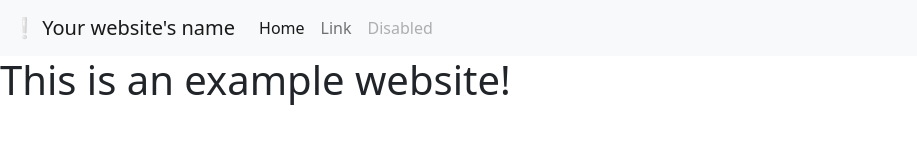
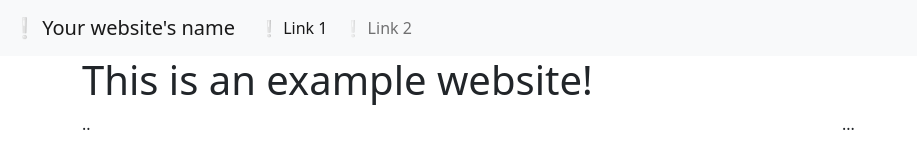
Before and after one commit to bluelotus03/mlh-bootstrap-starter-kit, a plain HTML site: page index.html in a window 1280 px wide. Shown: the whole page, without its empty margins (0-917 px from the left). Drawn offline with nearby package versions, Linux system fonts and the light colour scheme.

Commit message:
added columns

```diff
--- a/index.html
+++ b/index.html
@@ -1,43 +1,61 @@
 <!DOCTYPE html>
 <head>
+
     <!-- This is some metadata! It allows us to specify useful things such as keywords and your website's description -->
     <meta charset="UTF-8">
     <meta name="viewport" content="width=device-width, intitial-scale=1.0">
     <meta name="keywords" content="❕ Put your keywords here, eg: BLAHAJ, Ryan, MLH">
     <meta name="description" content="❕ Type a description about your website here! A couple of sentences is fine :D">
     <meta name="author" content="❕ Type your name here">
+
     <!-- This is your page's title! It's what is shown on Google and in the tab at the top of the screen -->
     <title>❕ Put your website's name here</title>
+
     <!-- CSS is how we style our website! We're including a Boostrap CSS file, as well as one you can edit -->
     <link href="https://cdn.jsdelivr.net/npm/bootstrap@5.0.2/dist/css/bootstrap.min.css" rel="stylesheet" integrity="sha384-EVSTQN3/azprG1Anm3QDgpJLIm9Nao0Yz1ztcQTwFspd3yD65VohhpuuCOmLASjC" crossorigin="anonymous">
     <link href="/assets/css/styles.css" rel="stylesheet"> <!-- You can edit this file and include your own styles -->
+
 </head>
 
 <!-- Anything you put in your body is visible on your website -->
 <body>
+
+    <!-- This is your navbar. It shows links at the top of the page. -->
     <nav class="navbar navbar-expand-lg navbar-light bg-light">
         <div class="container-fluid">
             <a class="navbar-brand" href="/">❕ Your website's name</a>
+
+            <!-- This is some Bootstrap magic. It automatically minimizes your navbar on mobile-->
             <button class="navbar-toggler" type="button" data-bs-toggle="collapse" data-bs-target="#navbarSupportedContent" aria-controls="navbarSupportedContent" aria-expanded="false" aria-label="Toggle navigation">
             <span class="navbar-toggler-icon"></span>
             </button>
             <div class="collapse navbar-collapse" id="navbarSupportedContent">
             <ul class="navbar-nav me-auto mb-2 mb-lg-0">
                 <li class="nav-item">
-                <a class="nav-link active" aria-current="page" href="#">Home</a>
+                    <a class="nav-link active" aria-current="page" href="/">❕ Link 1</a>
                 </li>
                 <li class="nav-item">
-                <a class="nav-link" href="#">Link</a>
-              </li>
-              <li class="nav-item">
-                <a class="nav-link disabled" href="#" tabindex="-1" aria-disabled="true">Disabled</a>
+                    <a class="nav-link" href="/">❕ Link 2</a>
                 </li>
             </ul>
             </div>
         </div>
     </nav>
 
+    <!-- This is a container! It automatically pushes your content in from the sides! -->
+    <div class="container">
         <h1>This is an example website!</h1>
+
+        <div class="row">
+            <div class="col-8">
+                ..
+            </div>
+            <div class="col-4">
+                ...
+            </div>
+        </div>
+    </div>
+
     <!-- This is Bootstrap's JavaScript! Including it is what makes our website's interactive stuff work! -->
     <script src="https://cdn.jsdelivr.net/npm/bootstrap@5.0.2/dist/js/bootstrap.bundle.min.js" integrity="sha384-MrcW6ZMFYlzcLA8Nl+NtUVF0sA7MsXsP1UyJoMp4YLEuNSfAP+JcXn/tWtIaxVXM" crossorigin="anonymous"></script>
 </body>
```
Lines whose indentation alone changed are shown as unchanged.
